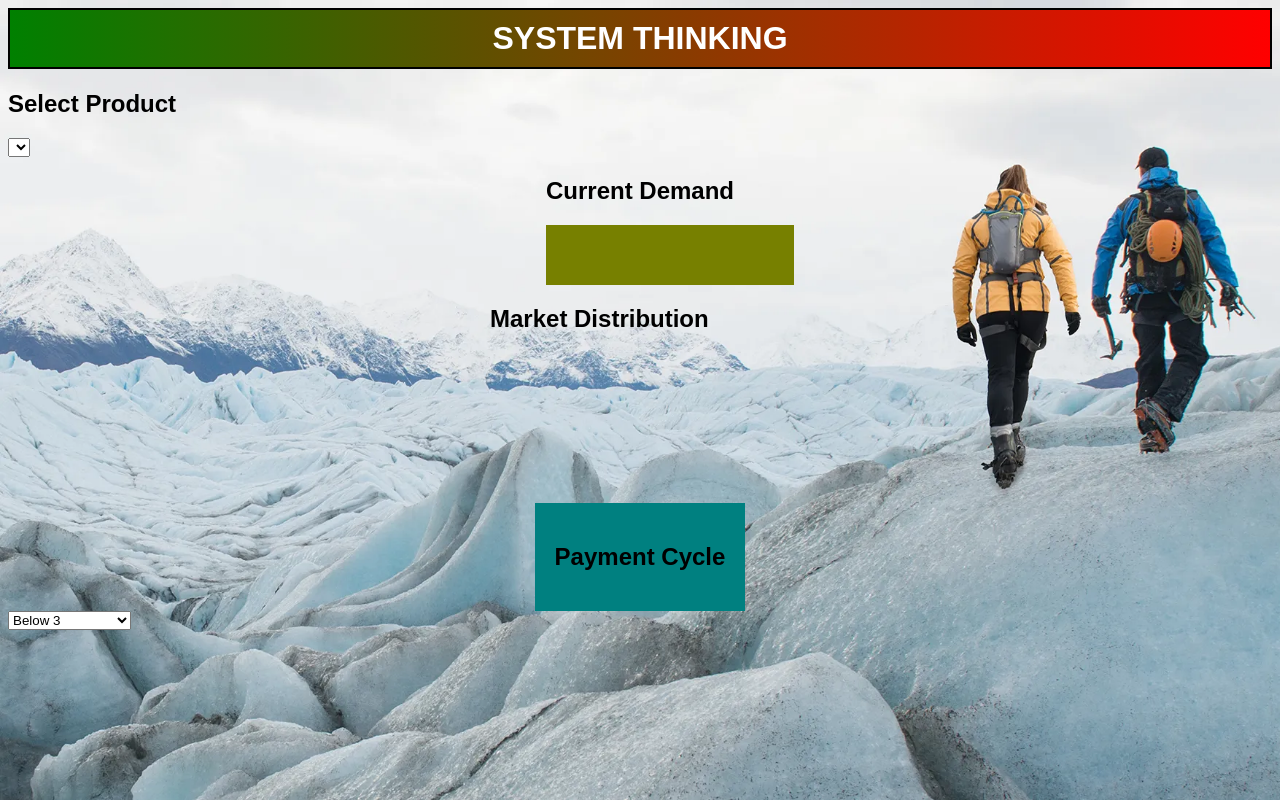
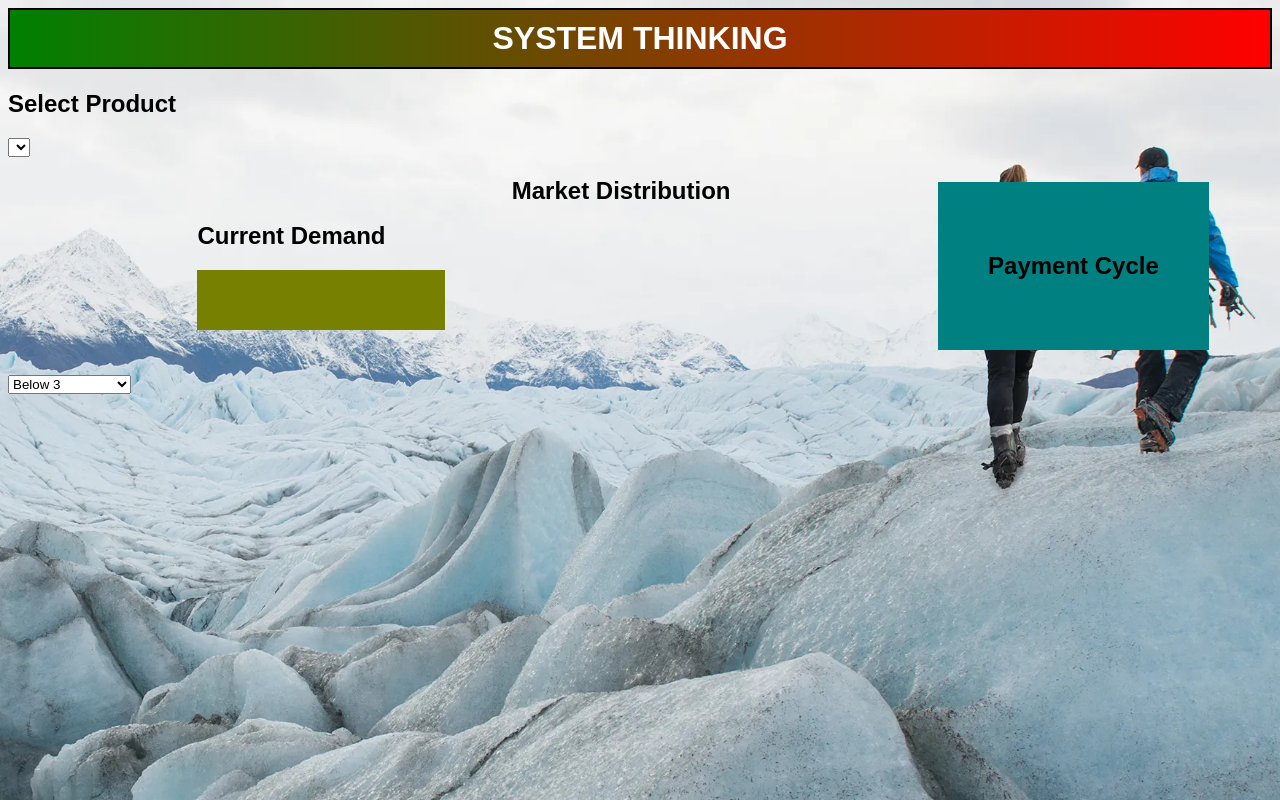
Before and after one commit to vihaveman/Data_Strategy, a Flask app: page / in a window 1280 px wide. Run offline with Flask 3, Linux system fonts and the light colour scheme; data that the repository does not hold is empty; some libraries are stand-ins or nearby versions.

Commit message:
Update styles.css

```diff
--- a/static/css/styles.css
+++ b/static/css/styles.css
@@ -6,10 +6,17 @@
 
 .chart-container {
   display: flex;
-  flex-direction: column; /* Aligns the child elements vertically */
-  align-items: center; /* Centers the child elements horizontally */
-  justify-content: space-around; /* Optional: creates space between the elements */
-  width: 100%; /* Takes up the full width of the parent container */
+  flex-direction: row;  /* Aligns the child elements horizontally */
+  flex-wrap: wrap;  /* Allows items to wrap onto the next line */
+  align-items: center;  /* Centers the child elements vertically */
+  justify-content: space-around;  /* Optional: creates space between the elements */
+  width: 100%;  /* Takes up the full width of the parent container */
+}
+
+.chart-item {
+  max-width: 48%;  /* Adjust as needed so two items fit side by side */
+  width: 100%;  /* Takes the full width unless max-width is reached */
+  margin: 20px auto;  /* Centers the item horizontally and adds vertical spacing */
 }
 
 /* Add this CSS to style the individual chart containers */
@@ -73,7 +80,7 @@ body {
 
 #customTableContainer {
   background-color: teal; /* Set the background color */
-  padding: 20px; /* Add some padding for spacing */
+  padding: 50px; /* Add some padding for spacing */
 }
 
 
```
